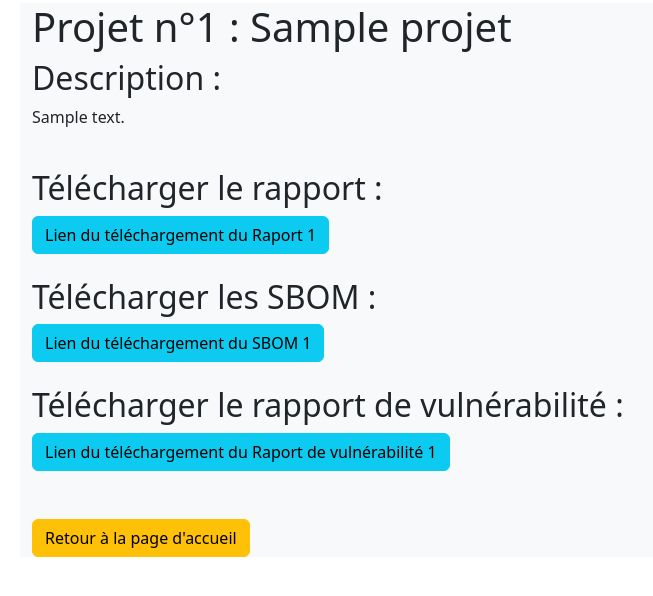
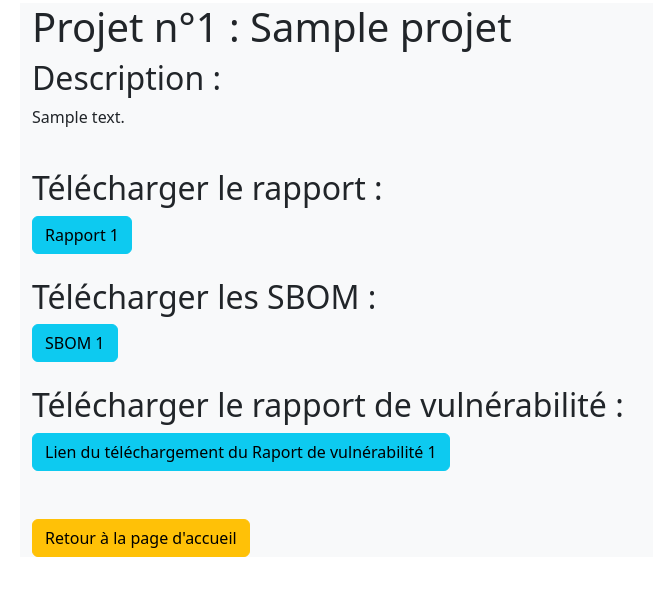
Before and after one commit to ssaumon/SAE401FI, a Flask app: template gestion_des_projets/templates/detail.html in a window 1280 px wide. Shown: the part 173-769 px from the top of the page, without its empty margins (50-703 px from the left). Run offline with Flask 3, Linux system fonts and the light colour scheme; the template is opened without the code that fills it: most values are stand-ins (such as "Sample title", 1, 10 or a date in 2020).

Commit message:
Debug + Rapport de vulne

```diff
--- a/gestion_des_projets/app.py
+++ b/gestion_des_projets/app.py
@@ -189,12 +189,8 @@ def remove_project(id):
         perms = listemeailprojet["data"]
         lst=[]
         for permi in perms:
-            lst.append(permi)
-        return lst
-        if perms[permi]["project_id"]==str(id):
-                data = {"project_id":id, "email":perms[permi]["project_id"]}
-                de = requests.delete("http://user:5000/delete-permissions", data=data)
-
+            if permi["project_id"]==str(id):
+                de = requests.delete(f"http://user:5000/delete-permissions?project_id={id}&email={permi['email']}")
         return redirect("/homepage")
     return {"error": "Vous n'avez pas les droits de success"}, 513
 
@@ -203,10 +199,10 @@ def ajouter_user():
     mail = request.form.get('email')
     idproj = request.form.get('id')
     auth= request.form.getlist('permissions')
+
     lecture=True if "read" in auth else False
     ecriture=True if "write" in auth else False
     admin = True if "admin" in auth else False
-
     permprojet= { "project_id": str(idproj), "email": mail, "write": ecriture,  "read": lecture, "admin": admin}
 
     r= requests.post('http://user:5000/add-permissions', json = permprojet)
@@ -233,6 +229,16 @@ def get_sbom(id):
         return send_file("sbom.json", as_attachment=True, download_name=f"sbom_{id}.json")
     return {"error": "ID introuvable"}, 404
 
+@app.route("/vulne/<id>")
+def get_vulne(id):
+    r = requests.get(f"http://vuln:5000/Vulnerability/sbom/{id }")
+    if r.status_code == 200:
+        with open("vulne.json", "wb") as f:
+            f.write(r.content)
+        return send_file("vulne.json", as_attachment=True, download_name=f"vulne_{id}.json")
+    return {"error": "ID introuvable"}, 404
+
+
 @app.route("/register")
 def enre():
     return render_template("register.html", code="200")
@@ -248,6 +254,8 @@ def send_user():
 
 
 
+
+
 @app.route("/logout")
 def logout():
     global user
--- a/gestion_des_projets/templates/detail.html
+++ b/gestion_des_projets/templates/detail.html
@@ -20,15 +20,15 @@
     <p>{{ projets.description }}</p>
     <br>
     <h2>Télécharger le rapport :</h2>
-    <a href="http://simon/rapport/{{ projets.id }}" class="btn btn-info" download="Rapport_Projet_{{ projets.id }}.pdf">Lien du téléchargement du Raport {{ projets.id }}</a>
+    <td><a href="/rapport/{{projets.id}}" class="btn btn-info">Rapport {{ projets.id }}</a></td>
     <br>
     <br>
     <h2>Télécharger les SBOM :</h2>
-    <a href="http://simon/sbom/{{ projets.id }}" class="btn btn-info" download="SBOM_Projet_{{ projets.id }}.json">Lien du téléchargement du SBOM {{ projets.id }}</a>
+    <td><a href="/sbom/{{projets.id}}" class="btn btn-info">SBOM {{ projets.id }}</a></td>
     <br>
     <br>
     <h2>Télécharger le rapport de vulnérabilité :</h2>
-    <a href="http://killian/vulne/{{ projets.id }}" class="btn btn-info" download="Vulné_Projet_{{ projets.id }}.json">Lien du téléchargement du Raport de vulnérabilité {{ projets.id }}</a>
+    <a href="/vulne/{{ projets.id }}" class="btn btn-info" download="Vulné_Projet_{{ projets.id }}.json">Lien du téléchargement du Raport de vulnérabilité {{ projets.id }}</a>
     <br>
     <br>
 
@@ -61,11 +61,11 @@
             <input type="hidden" name="id" value="{{ projets.id }}">
 
             <div class="form-check">
-                <input class="form-check-input" type="checkbox" name="permissions" value="write" id="lecture">
+                <input class="form-check-input" type="checkbox" name="permissions" value="read" id="lecture">
                 <label class="form-check-label" for="lecture">Lecture</label>
             </div>
             <div class="form-check">
-                <input class="form-check-input" type="checkbox" name="permissions" value="read" id="ecriture">
+                <input class="form-check-input" type="checkbox" name="permissions" value="write" id="ecriture">
                 <label class="form-check-label" for="ecriture">Écriture</label>
             </div>
             <div class="form-check">
--- a/gestion_des_projets/templates/index.html
+++ b/gestion_des_projets/templates/index.html
@@ -47,7 +47,7 @@
             <td><a href="/sbom/{{projet.id}}" class="btn btn-info">
               SBOM {{ projet.id }}
             </a></td>
-            <td><a href="/projet/{{ projet.id }}" class="btn btn-info">Plus</a></td>
+            <td><a href="/projet/{{projet.id}}" class="btn btn-info">Plus</a></td>
         </tr>
     {% endfor %}
       </tbody>
```
